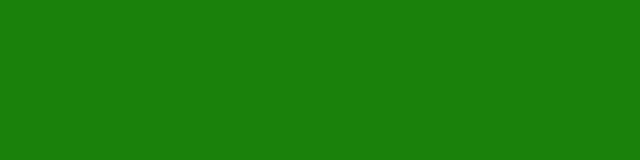
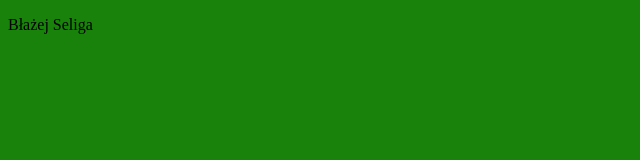
Before and after one commit to blaze92able/portfolio1, a plain HTML site: page index.html in a window 1280 px wide. Shown: the whole page, without its empty margins (0-640 px from the left). Drawn offline with Linux system fonts and the light colour scheme; a web font is replaced by a local one.

Commit message:
style i body

```diff
--- a/index.html
+++ b/index.html
@@ -7,6 +7,6 @@
     <link rel="stylesheet" href="https://fonts.googleapis.com/css?family=ABeeZee">
 </head>
 <body>
-
+    <p>Błażej Seliga</p>
 </body>
 </html>
```
